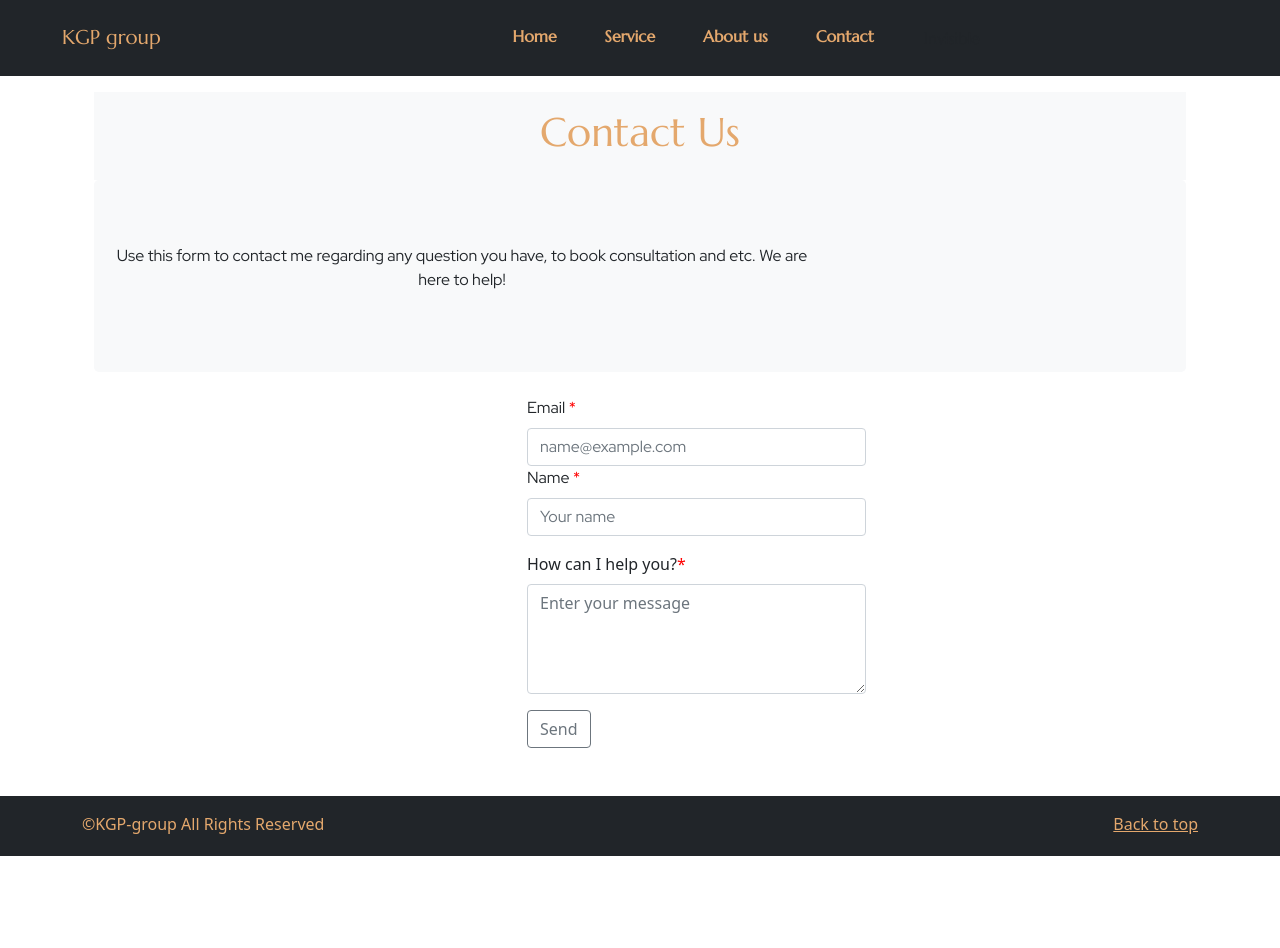
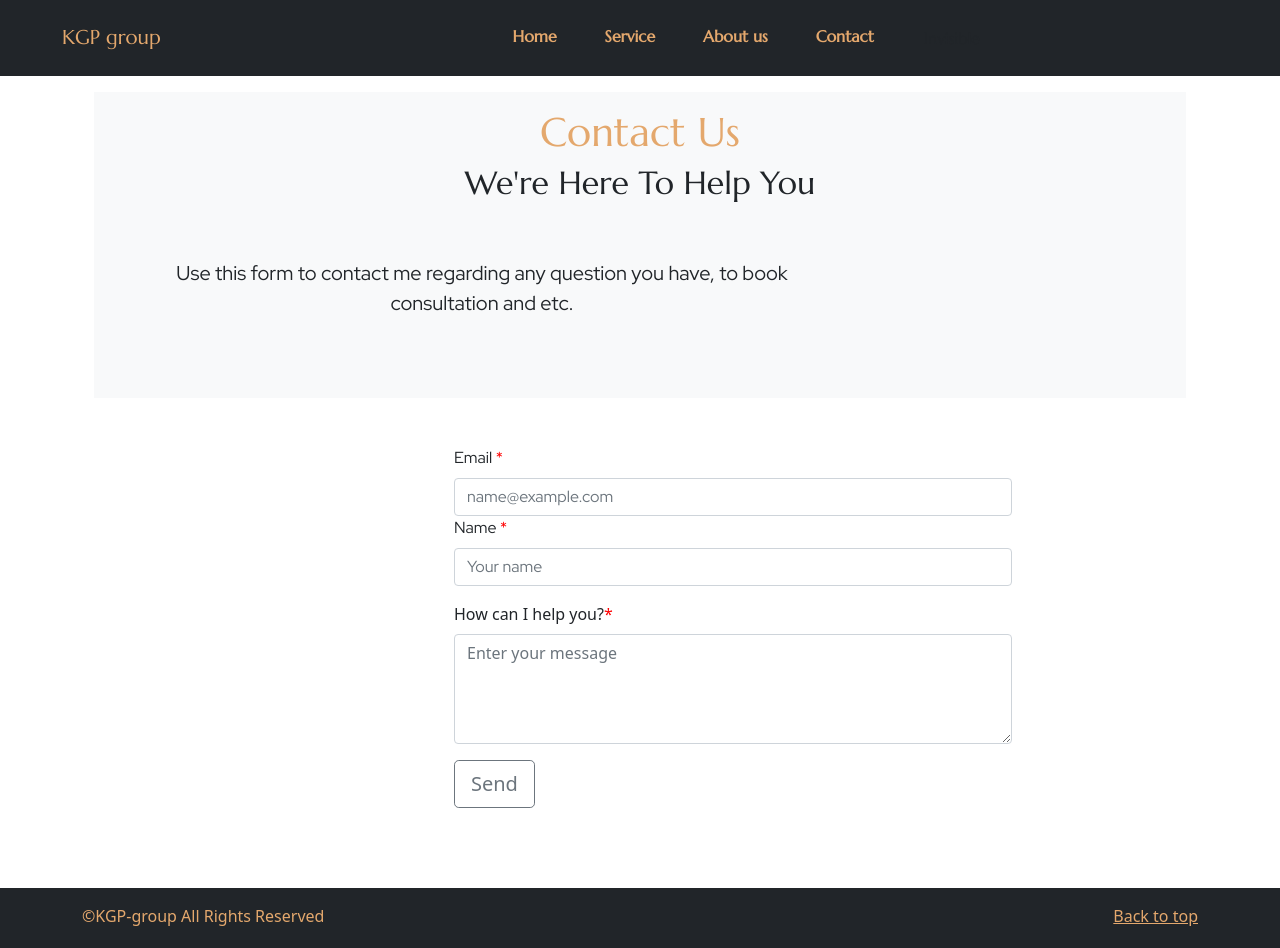
Before and after one commit to OlgaVlasova-IT/accounting-Kate, a plain HTML site: page contact.html in a window 1280 px wide. Before the commit the page ends 856 px from the top, so only its background shows below. Drawn offline with nearby package versions, Linux system fonts and the light colour scheme.

Commit message:
2022-12-03 12:27pm

```diff
--- a/contact.html
+++ b/contact.html
@@ -50,31 +50,30 @@
 
 
           <div class="container px-4 my-3 " >
-           <section class="py-3  bg-light text-center container">
+           <div class="py-3  bg-light text-center container">
             <h1 style=" font-family: 'Marcellus', serif; color:#E4A86D" >Contact Us</h1>
-          </section>
-            <div class="py-3 mb-4 bg-light rounded-3 text-center">
+            <h2 style=" font-family: 'Marcellus', serif">We're Here To Help You</h2>
               <div class="container-fluid py-5 font-family-custom text-center">
-                <p class="col-md-8 fs-normal ">Use this form to contact me regarding any question you have, to book  consultation and etc. We are here to help!</p>
+                <p class="col-md-8 fs-5 text-center mx-3 ">Use this form to contact me regarding any question you have, to book  consultation and etc.</p>
                 <!-- <button class="btn btn-primary btn-lg" type="button">Example button</button> -->
               </div>
             </div>
            <section  id="form">
-            <div class="d-flex flex-column justify-content-center align-items-center">
+            <div class="d-flex flex-column justify-content-center align-items-center my-5">
           <form class="d-flex flex-column justify-content-center"
          action="https://formspree.io/f/mkneegln"
           method="POST"
         >
                 <div class="mb-3 third-of-width font-family-custom">
                   <label for="exampleFormControlInput1" class="form-label">Email <span style="color: red">*</span></label>
-                  <input type="email" class="form-control" id="exampleFormControlInput1" placeholder="name@example.com" name="email" required>
+                  <input type="email" class="form-control" id="exampleFormControlInput1" placeholder="name@example.com" name="email" required size="40">
                   <label for="exampleFormControlInput1" class="form-label" >Name <span style="color: red">*</span></label>
                   <input type="text" class="form-control" id="exampleFormControlInput1" placeholder="Your name" name="name" required>
                 </div>
                 <div class="mb-3  third-of-width">
                   <label for="exampleFormControlTextarea1" class="form-label">How can I help you?<span style="color: red">*</span></label>
                   <textarea class="form-control" id="exampleFormControlTextarea1" rows="4" name="message" required placeholder="Enter your message"></textarea>
-                  <button class="btn btn-outline-secondary my-3 btn-class-hover" type="submit" id="submitForm">Send</button>
+                  <button class="btn btn-outline-secondary btn-lg my-3 btn-class-hover" type="submit" id="submitForm">Send</button>
                 </div>
                 </form>
               </div>
```
Also changed, not shown: index.html (+9 -8 lines).
